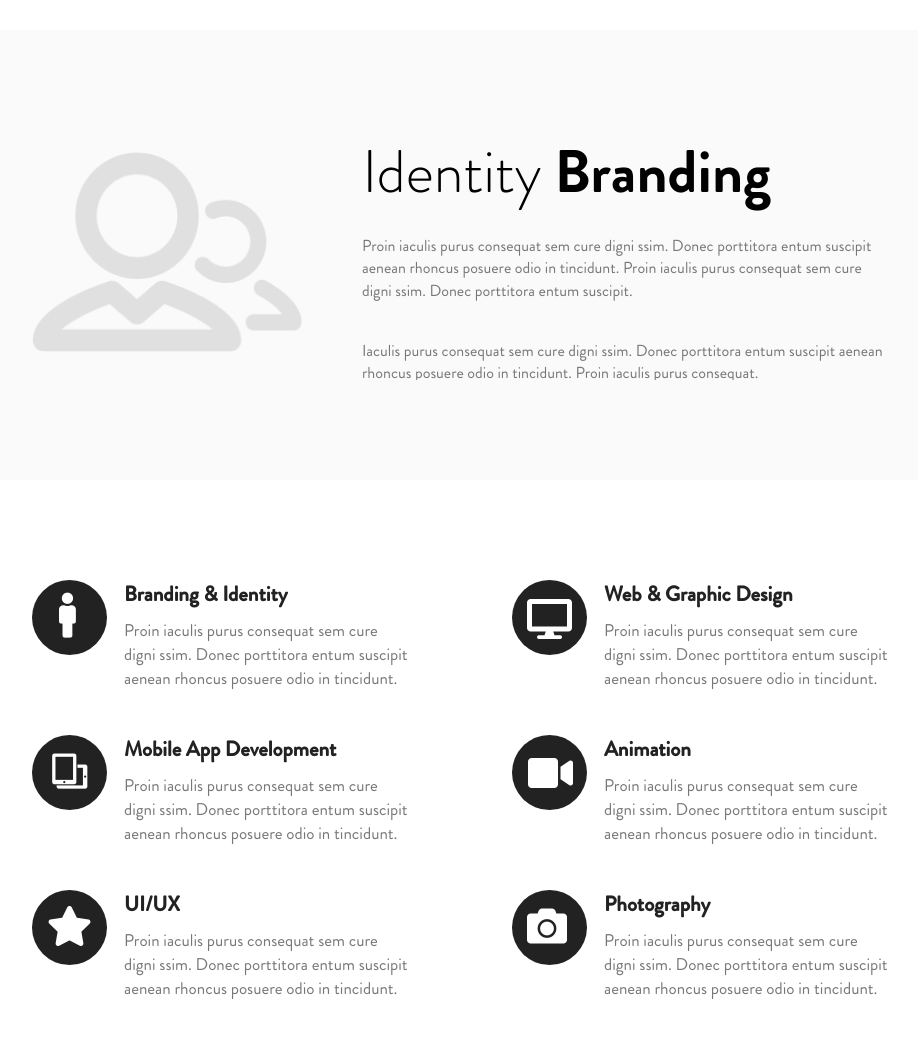
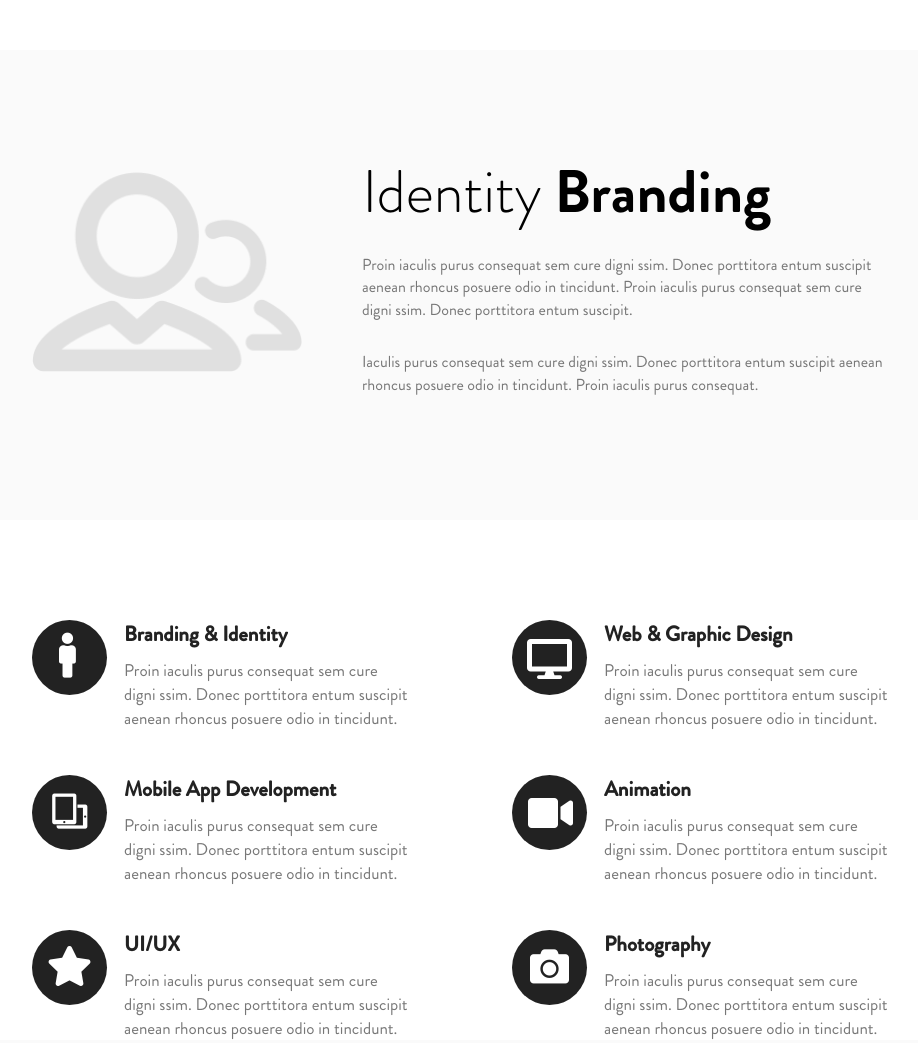
Before and after one commit to bappy351/psd_to_html_escape, a plain HTML site: page index.html in a window 1280 px wide. Shown: the part 1040-2083 px from the top of the page, without its empty margins (238-1156 px from the left). Drawn offline with nearby package versions, Linux system fonts and the light colour scheme; a script that the page names is missing.

Commit message:
Update main.css

```diff
--- a/css/main.css
+++ b/css/main.css
@@ -204,7 +204,6 @@ font-family: brandon-regular;
 }
 
 .menubar {
-    width: 370px;
     float: right;
 }
 
@@ -212,7 +211,6 @@ font-family: brandon-regular;
     margin: 0px;
     padding: 0px;
     list-style: none;
-
 }
 
 .menubar ul li{
@@ -278,22 +276,20 @@ font-family: brandon-regular;
 .web_development {
     width: 1400px;
     margin: 0 auto;
-    height: 450px;
     background-color: #ffffff;
-    overflow: hidden;
 }
 
 .wrapper3 {
     width: 860px;
     margin: 100px auto;
-    overflow: hidden;
+    height: 270px;
 }
 
 .description {
     float: left;
     text-align: left;
     width: 530px;
-    height: 250px;
+    height: 270px
 }
 
 .description h1{
@@ -303,7 +299,6 @@ font-family: brandon-regular;
     font-size: 60px;
     color: black;
     width: 460px;
-    height: 80px;
 }
 
 .black_bold{
@@ -312,19 +307,20 @@ font-family: brandon-regular;
 }
 
 .description_txt {
-    margin-top: 25px;
+    margin-top: 20px;
     width: 530px;
-    height: 65px;
     font-family: brandon-regular;
     color: #777777;
+    font-size: 16px;
 }
 
 .description_txt2{
-    margin-top: 40px;
+    margin-top: 30px;
     width: 530px;
-    height: 45px;
     font-family: brandon-regular;
     color: #777777;
+    font-size: 16px;
+    height: 70px;
 
 }
 
@@ -343,7 +339,6 @@ font-family: brandon-regular;
 .identity_branding{
     width: 1400px;
     margin: 0 auto;
-    height: 450px;
     background-color: #fafafa;
     overflow: hidden;
 
@@ -449,10 +444,10 @@ font-family: brandon-regular;
 }
 
 .service_icon6{
-    padding-top: 16px;
-    padding-left: 15px;
+    padding-top: 17px;
+    padding-left: 18px;
     color: white;
-    font-size: 40px;
+    font-size: 39px;
 
 }
 
@@ -566,6 +561,9 @@ font-family: brandon-regular;
 }
 
 .clients_speech {
+    background-image: url(../img/speech1.jpg);
+    background-repeat: no-repeat;
+    background-size: cover;
     height: 100px;
     width: 510px;
     float: left;
@@ -574,6 +572,9 @@ font-family: brandon-regular;
 }
 
 .clients_speech2 {
+    background-image: url(../img/speech2.jpg);
+    background-repeat: no-repeat;
+    background-size: cover;
     height: 100px;
     width: 510px;
     float: right;
@@ -672,14 +673,12 @@ font-family: brandon-regular;
 
 .team_members{
     height: 365px;
-    overflow: hidden;
     margin-bottom: 45px;
 }
 
 .single_member{
     width: 241px;
     height: 365px;
-    overflow: hidden;
     text-align: center;
     float: left;
     margin-right: 85px;
@@ -817,12 +816,11 @@ font-family: brandon-regular;
 
 
 .single_info {
-    width: 200px;
+    width: 245px;
     height: 31px;
     float: left;
     overflow: hidden;
     margin-top: 40px;
-    margin-right: 55px;
 }
 
 .info_icon{
```
